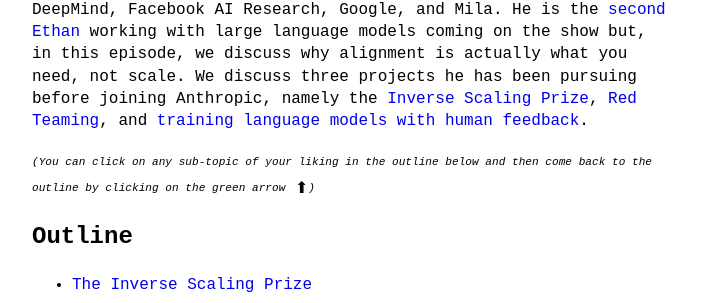
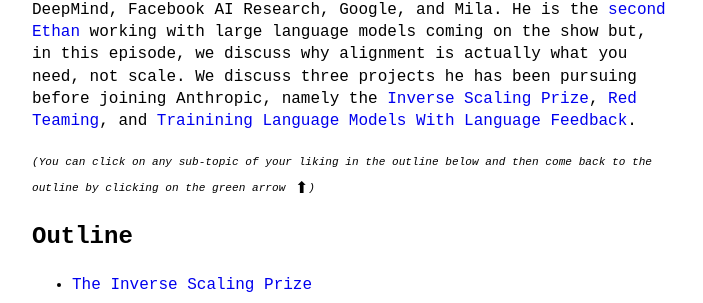
Before and after one commit to theinsideview/theinsideview.github.io, a Jekyll site: the page built from _posts/2022-08-22-perez.md, in a window 1280 px wide and 900 px high, scrolled down 848 px. Shown: the part 148-451 px from the top of the window, without its empty margins (288-991 px from the left). Built offline with Jekyll 4.4.1, drawn with Linux system fonts in a browser that asks for light colours.

Commit message:
Update 2022-08-22-perez.md

```diff
--- a/_posts/2022-08-22-perez.md
+++ b/_posts/2022-08-22-perez.md
@@ -3,14 +3,14 @@
 title: "Ethan Perez on inverse scaling, language feedback and red teaming"
 category: podcast
 permalink: perez
-youtubeId:
+youtubeId: TjWiaUMMh6g
 spotifyId:
 ---
 
 {% include youtubePlayer.html id=page.youtubeId %}
 {% include spotifyPlayer.html id=page.spotifyId %}
 
-[Ethan Perez](https://ethanperez.net/) is a research scientist at [Anthropic](https://www.anthropic.com/), working on large language models. His goal is to reduce the risk of catastrophic outcomes from advanced machine learning systems. Ethan did his [PhD](https://ethanperez.net/thesis.pdf) At NYU, [funded](https://ethanperez.net/open-philanthropy-ai-fellowship/) by Open Philanthropy, trying to find undesirable behavior in large language models. On top of that, he worked at DeepMind, Facebook AI Research, Google, and Mila. He is the [second Ethan](http://theinsideview.ai/ethan) working with large language models coming on the show but, in this episode, we discuss why alignment is actually what you need, not scale. We discuss three projects he has been pursuing before joining Anthropic, namely the [Inverse Scaling Prize](https://www.alignmentforum.org/posts/eqxqgFxymP8hXDTt5/announcing-the-inverse-scaling-prize-usd250k-prize-pool), [Red Teaming](https://www.deepmind.com/publications/red-teaming-language-models-with-language-models), and [training language models with human feedback](https://arxiv.org/abs/2204.14146).
+[Ethan Perez](https://ethanperez.net/) is a research scientist at [Anthropic](https://www.anthropic.com/), working on large language models. His goal is to reduce the risk of catastrophic outcomes from advanced machine learning systems. Ethan did his [PhD](https://ethanperez.net/thesis.pdf) At NYU, [funded](https://ethanperez.net/open-philanthropy-ai-fellowship/) by Open Philanthropy, trying to find undesirable behavior in large language models. On top of that, he worked at DeepMind, Facebook AI Research, Google, and Mila. He is the [second Ethan](http://theinsideview.ai/ethan) working with large language models coming on the show but, in this episode, we discuss why alignment is actually what you need, not scale. We discuss three projects he has been pursuing before joining Anthropic, namely the [Inverse Scaling Prize](https://www.alignmentforum.org/posts/eqxqgFxymP8hXDTt5/announcing-the-inverse-scaling-prize-usd250k-prize-pool), [Red Teaming](https://www.deepmind.com/publications/red-teaming-language-models-with-language-models), and [Trainining Language Models With Language Feedback](https://arxiv.org/abs/2204.14146).
 
 <sup><sub><i>(You can click on any sub-topic of your liking in the outline below and then come back to the outline by clicking on the green arrow</i></sub></sup> ⬆<sup><sub><i>)</i></sub></sup>
 
```
